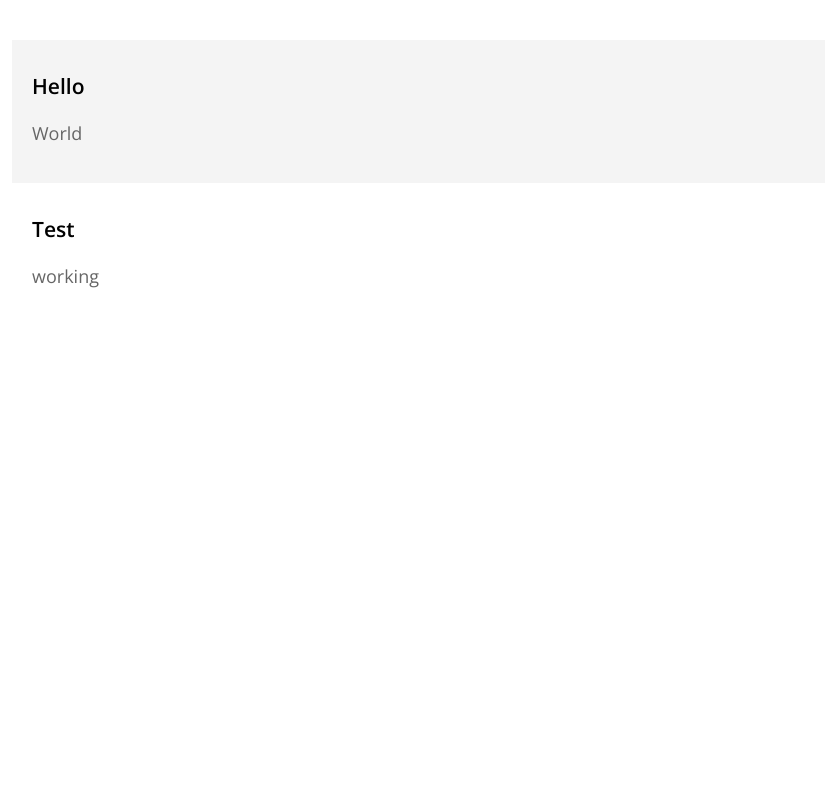
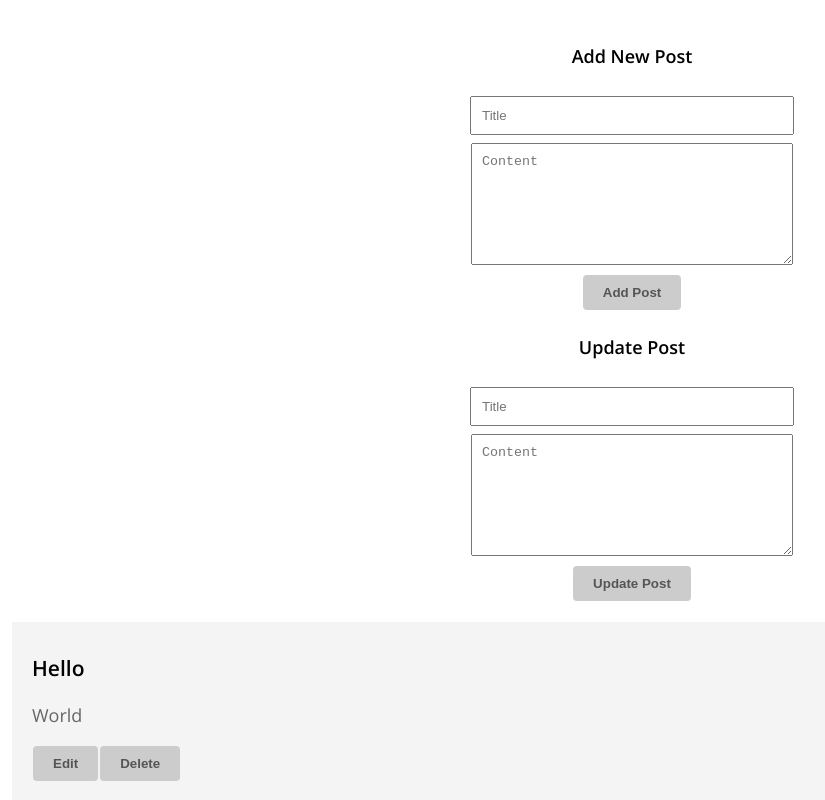
Before and after one commit to thraddash/food2, a React (Create React App) app: page / in a window 1280 px wide. Shown: the top 800 px of the page, without its empty margins (8-833 px from the left). Built offline with nearby package versions, Linux system fonts and the light colour scheme.

Commit message:
form add post, update post

```diff
--- a/src/App.js
+++ b/src/App.js
@@ -5,12 +5,32 @@ import Data from "./data.json";
 function App() {
   return (
     <div className="App">
+      <div>
+        <h4>Add New Post</h4>
+        <input placeholder="Title" />
+        <br />
+        <textarea placeholder="Content"></textarea>
+        <br />
+        <button>Add Post</button>
+      </div>
+
+      <div>
+        <h4>Update Post</h4>
+        <input placeholder="Title" />
+        <br />
+        <textarea placeholder="Content"></textarea>
+        <br />
+        <button>Update Post</button>
+      </div>
+
       <div className="posts">
         { Data.map(post => {
           return(
             <div key={ post.id } className="post">
               <h3>{ post.title } </h3>
               <p>{ post.content }</p>
+              <button>Edit</button>
+              <button>Delete</button>
             </div>
           )
         })}
```
Also changed, not shown: src/server.js (added).
